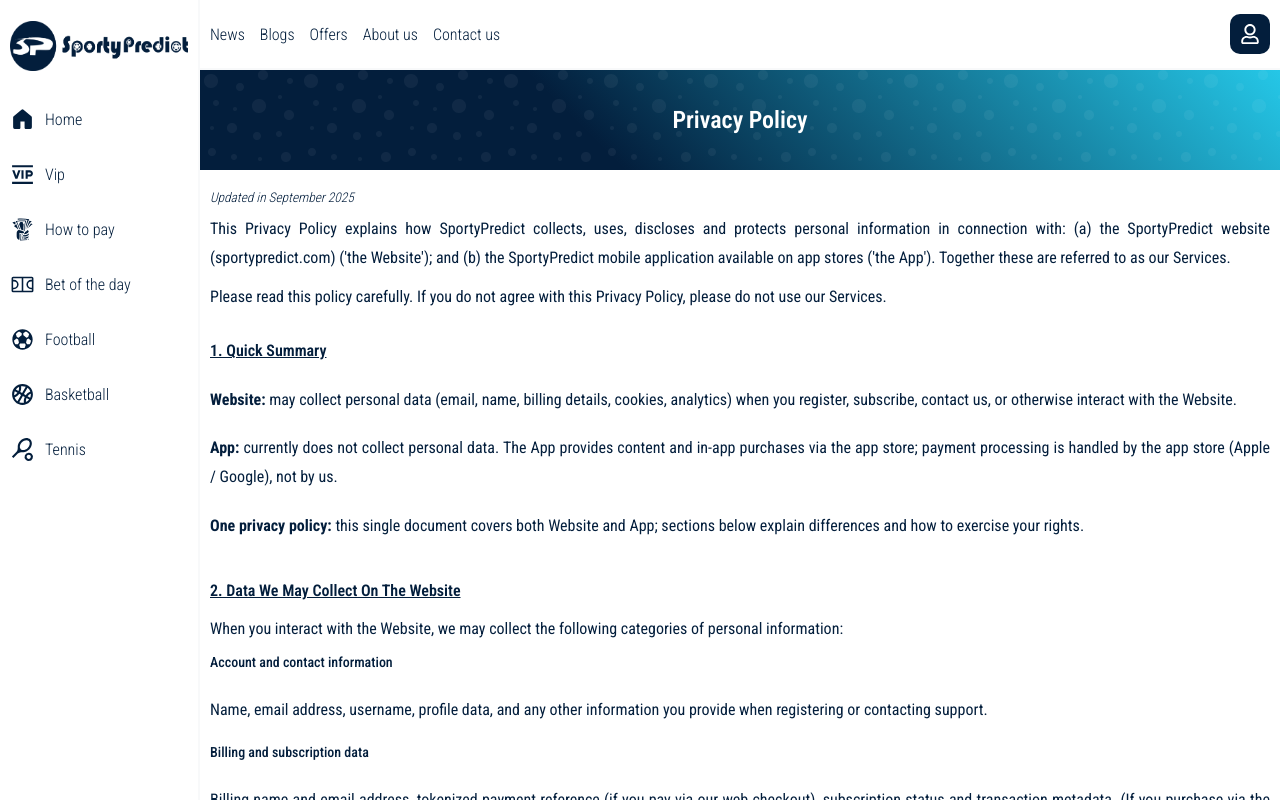
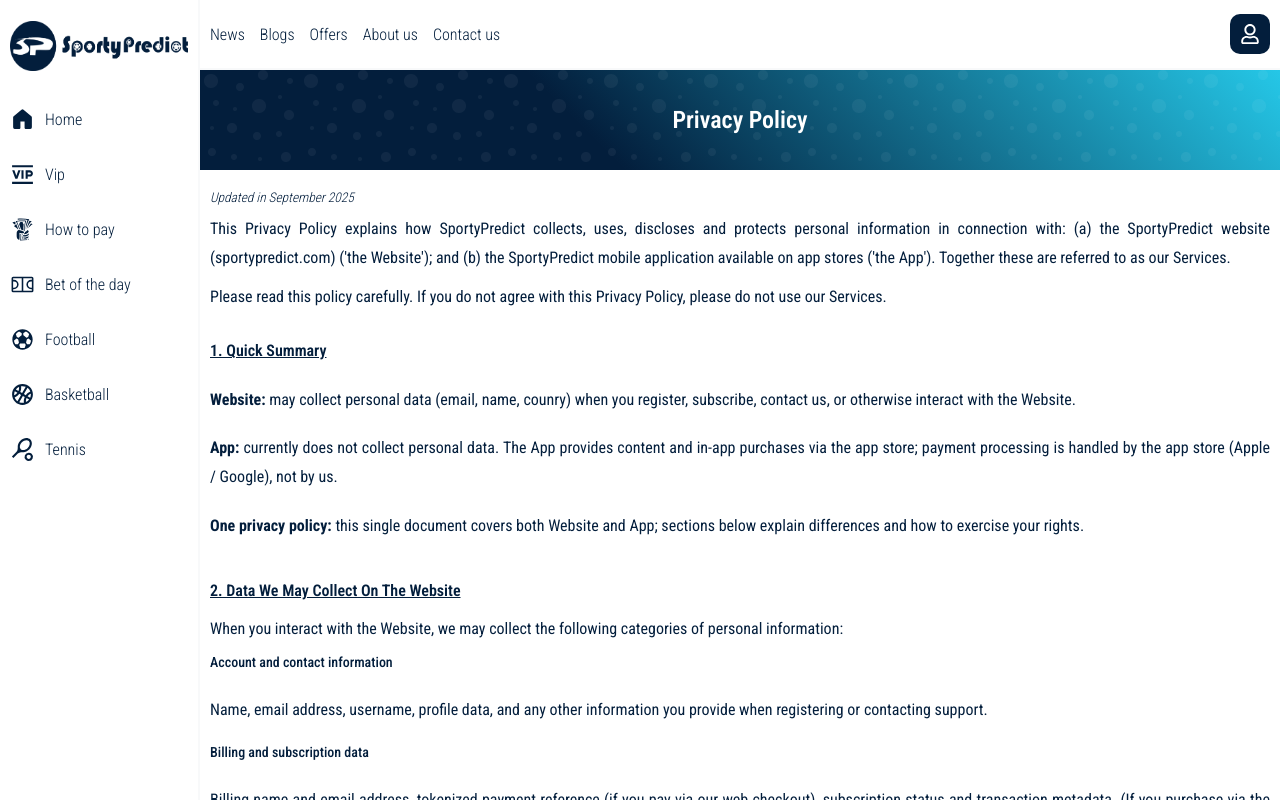
Before and after one commit to Milly-Sporty/sportypredict-frontend, a Next.js app: page /privacy in a window 1280 px wide. Built offline with nearby package versions, Linux system fonts and the light colour scheme; no server answers.

Commit message:
[+] stable

```diff
--- a/app/privacy/page.jsx
+++ b/app/privacy/page.jsx
@@ -56,7 +56,7 @@ export default function PrivacyPolicy() {
         <ul className={styles.bulletList}>
           <li>
             <strong>Website:</strong> may collect personal data (email, name,
-            billing details, cookies, analytics) when you register, subscribe,
+            counry) when you register, subscribe,
             contact us, or otherwise interact with the Website.
           </li>
           <li>
```
